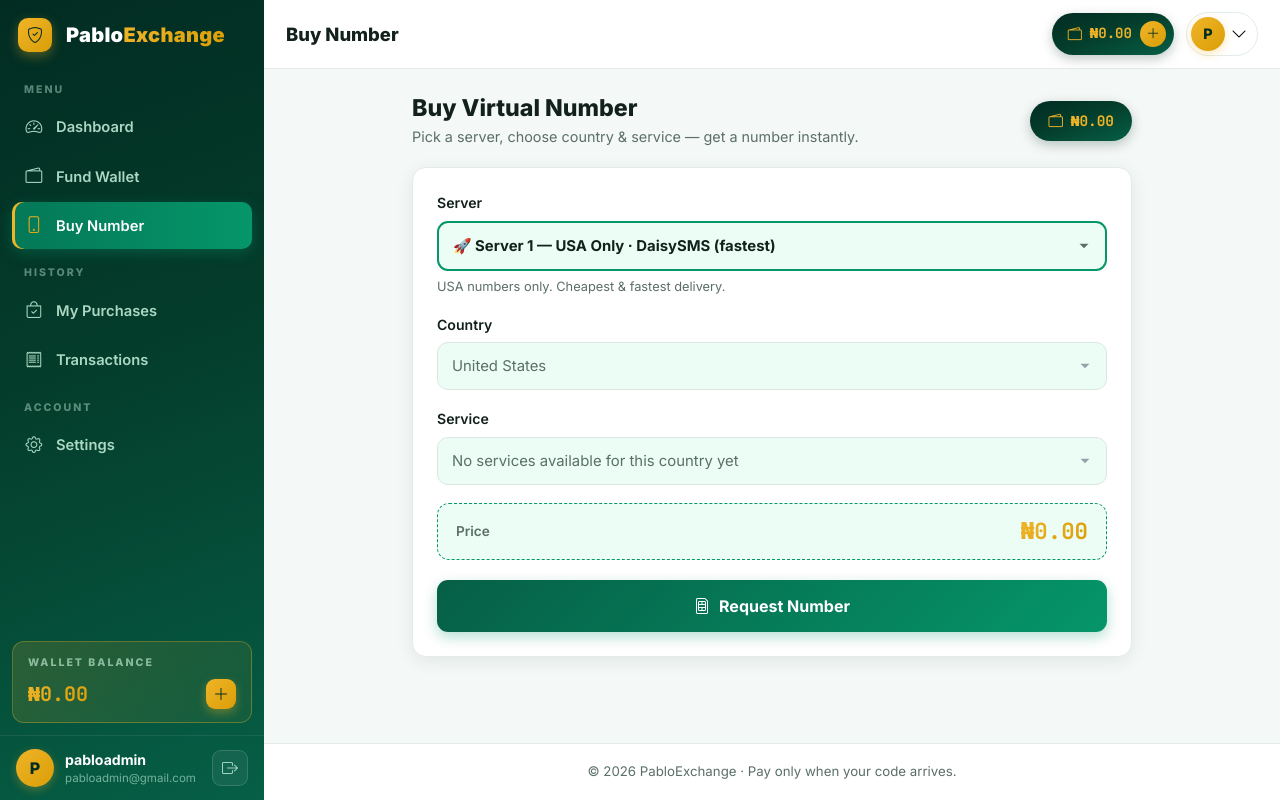
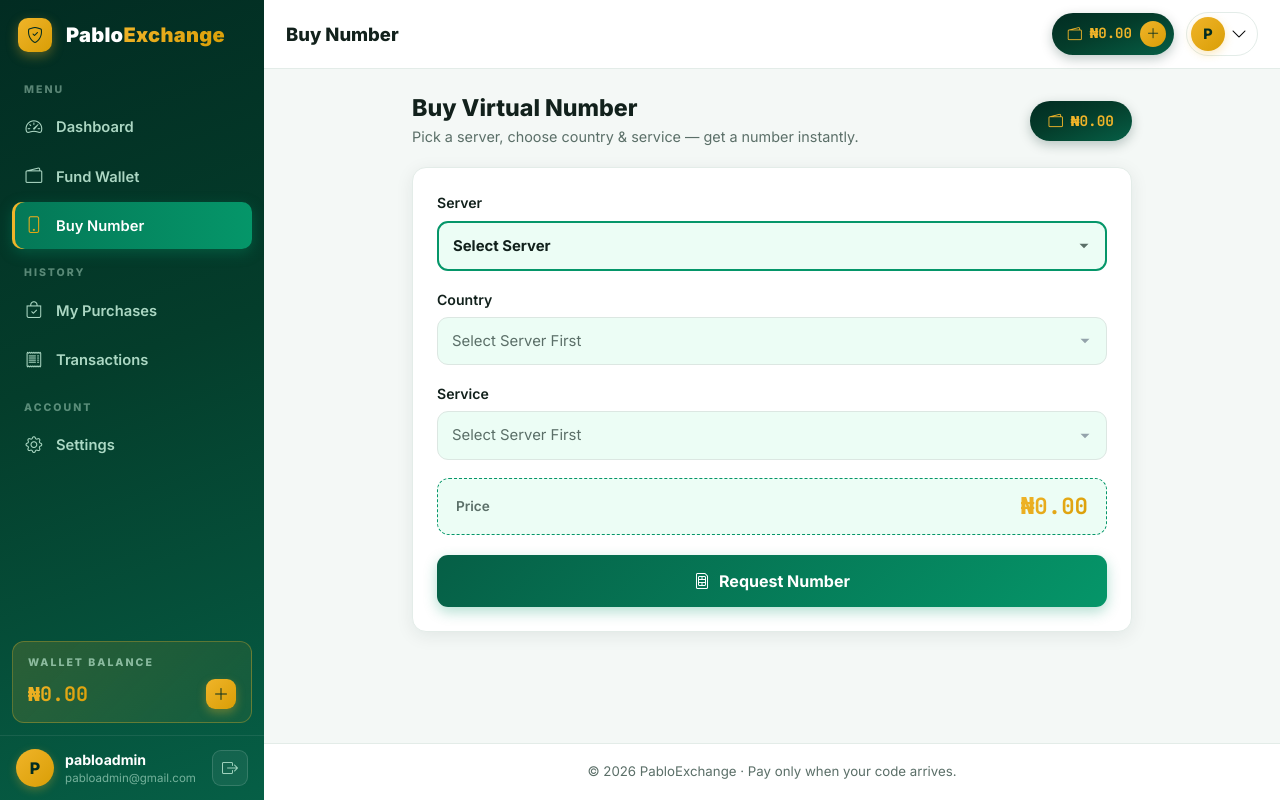
Before and after one commit to Elijah-jah/pabloexchange, a Django app: page /buynumber/ in a window 1280 px wide. Run offline with Django 5.2, Linux system fonts and the light colour scheme; a user stored in the database is signed in; data comes from the database, SQL or seed files in the repository; data that the repository does not hold is empty.

Commit message:
start with empty server select, disable country/service until chosen

```diff
--- a/static/js/buynumber.js
+++ b/static/js/buynumber.js
@@ -1,4 +1,4 @@
-/* PabloExchange — Buy Number: server → country → services → price, timers, copy, cancel */
+/* PabloExchange — Buy Number: server → country → services → price */
 
 document.addEventListener('DOMContentLoaded', function () {
 
@@ -31,7 +31,18 @@ document.addEventListener('DOMContentLoaded', function () {
     // ---------- Server changed → set up country, then load services ----------
     serverSelect.addEventListener('change', function () {
         var server = this.value;
-        serverHint.textContent = SERVER_HINTS[server] || '';
+        serverHint.textContent = server ? (SERVER_HINTS[server] || '') : '';
+
+        if (!server) {
+            // No server picked: lock everything again
+            countrySelect.value = '';
+            countrySelect.disabled = true;
+            resetServices('Select Server First');
+            return;
+        }
+
+        countrySelect.disabled = false;
+        countrySelect.value = '';
 
         if (server === 'daisysms') {
             // Server 1 = USA only: lock country to US
@@ -39,13 +50,7 @@ document.addEventListener('DOMContentLoaded', function () {
             countrySelect.disabled = true;
             loadServices('US', server);
         } else {
-            // Server 2: free country choice
-            countrySelect.disabled = false;
-            if (countrySelect.value) {
-                loadServices(countrySelect.value, server);
-            } else {
-                resetServices('Select Country');
-            }
+            resetServices('Select Country');
         }
     });
 
@@ -64,7 +69,6 @@ document.addEventListener('DOMContentLoaded', function () {
         fetch('/pricing/for-country/' + encodeURIComponent(code) + '/?server=' + encodeURIComponent(server))
             .then(function (r) { return r.json(); })
             .then(function (data) {
-                // Only show AVAILABLE services — unavailable ones are hidden entirely
                 var available = (data.services || []).filter(function (s) { return s.available; });
 
                 if (!available.length) {
@@ -85,16 +89,14 @@ document.addEventListener('DOMContentLoaded', function () {
             });
     }
 
-    // ---------- Service selected → show price ----------
     serviceSelect.addEventListener('change', function () {
         var opt = this.options[this.selectedIndex];
         priceDisplay.textContent = naira(opt ? opt.dataset.price : 0);
     });
 
-    // ---------- Submit → show overlay ----------
     requestForm.addEventListener('submit', function (e) {
         var opt = serviceSelect.options[serviceSelect.selectedIndex];
-        if (!opt || !opt.value) {
+        if (!serverSelect.value || !countrySelect.value || !opt || !opt.value) {
             e.preventDefault();
             return;
         }
@@ -102,7 +104,6 @@ document.addEventListener('DOMContentLoaded', function () {
         requestBtn.disabled = true;
     });
 
-    // ---------- Copy buttons ----------
     document.querySelectorAll('.bn-copy-btn').forEach(function (btn) {
         btn.addEventListener('click', function () {
             var value = (btn.dataset.copy || '').trim();
@@ -125,7 +126,6 @@ document.addEventListener('DOMContentLoaded', function () {
         ta.remove(); done();
     }
 
-    // ---------- Countdown timers ----------
     document.querySelectorAll('.bn-timer').forEach(function (el) {
         var expires = new Date(el.dataset.expires).getTime();
         if (isNaN(expires)) return;
@@ -140,7 +140,6 @@ document.addEventListener('DOMContentLoaded', function () {
         var iv = setInterval(tick, 1000);
     });
 
-    // ---------- Cancel ----------
     document.querySelectorAll('.bn-cancel-form').forEach(function (form) {
         form.addEventListener('submit', function (e) {
             if (!confirm('Cancel this order? You will not be charged.')) {
@@ -152,12 +151,8 @@ document.addEventListener('DOMContentLoaded', function () {
         });
     });
 
-    // ---------- Auto-refresh while waiting for SMS ----------
     if (document.querySelector('.bn-waiting')) {
         setTimeout(function () { location.reload(); }, 8000);
     }
 
-    // ---------- Init: apply default server rules on page load ----------
-    serverSelect.dispatchEvent(new Event('change'));
-
 });
--- a/templates/marketplace/buynumber.html
+++ b/templates/marketplace/buynumber.html
@@ -5,14 +5,13 @@
 {% block page_title %}Buy Number{% endblock %}
 
 {% block extra_css %}
-<link rel="stylesheet" href="{% static 'css/buynumber.css' %}?v=5">
+<link rel="stylesheet" href="{% static 'css/buynumber.css' %}?v=6">
 {% endblock %}
 
 {% block content %}
 
 <div class="bn-container" data-cancel-url="{% url 'smsmarket:cancel_order' %}" data-csrf="{{ csrf_token }}">
 
-    <!-- ===== Header ===== -->
     <div class="bn-head">
         <div class="bn-head-text">
             <h2>Buy Virtual Number</h2>
@@ -24,42 +23,41 @@
         </div>
     </div>
 
-    <!-- ===== Request form ===== -->
     <form method="post" action="{% url 'smsmarket:buy' %}" id="requestNumberForm">
         {% csrf_token %}
 
         <div class="bn-card">
 
-            <!-- SERVER (picked FIRST) -->
+            <!-- SERVER — starts EMPTY, nothing pre-selected -->
             <div class="bn-group">
                 <label for="serverSelect">Server</label>
                 <select class="bn-select bn-server-select" id="serverSelect" name="server" required>
+                    <option value="" selected>Select Server</option>
                     <option value="daisysms">🚀 Server 1 — USA Only · DaisySMS (fastest)</option>
                     <option value="instantnums">🌍 Server 2 — All Countries · InstantNums</option>
                 </select>
-                <p class="bn-server-hint" id="serverHint">USA numbers only. Cheapest &amp; fastest delivery.</p>
+                <p class="bn-server-hint" id="serverHint"></p>
             </div>
 
-            <!-- COUNTRY -->
+            <!-- COUNTRY — disabled until a server is picked -->
             <div class="bn-group">
                 <label for="countrySelect">Country</label>
-                <select class="bn-select" id="countrySelect" name="country" required>
-                    <option value="">Select Country</option>
+                <select class="bn-select" id="countrySelect" name="country" required disabled>
+                    <option value="">Select Server First</option>
                     {% for c in countries %}
                     <option value="{{ c.code }}">{{ c.name }}</option>
                     {% endfor %}
                 </select>
             </div>
 
-            <!-- SERVICE (populated by JS with available services only) -->
+            <!-- SERVICE — disabled until a country is picked -->
             <div class="bn-group">
                 <label for="serviceSelect">Service</label>
                 <select class="bn-select" id="serviceSelect" name="service" required disabled>
-                    <option value="">Select Country First</option>
+                    <option value="">Select Server First</option>
                 </select>
             </div>
 
-            <!-- PRICE -->
             <div class="bn-price-box">
                 <span class="bn-price-label">Price</span>
                 <h2 class="mono" id="priceDisplay">₦0.00</h2>
@@ -72,18 +70,14 @@
         </div>
     </form>
 
-    <!-- ===== Active numbers ===== -->
     {% if active_orders %}
     <div class="bn-sessions-wrap">
-
         <h3 class="bn-sessions-title">
             <span class="bn-live-dot"></span> Active Numbers
         </h3>
-
         {% for order in active_orders %}
         {% with otp=order.messages.last %}
         <div class="bn-session" data-order-id="{{ order.pk }}">
-
             <div class="bn-session-header">
                 <span class="bn-country">{{ order.country.code|default:"🌐" }}</span>
                 <span class="bn-service">{{ order.service.name }}</span>
@@ -94,8 +88,6 @@
                 {% endif %}
                 <strong class="bn-timer mono" data-expires="{{ order.expires_at|date:'c' }}">--:--</strong>
             </div>
-
-            <!-- NUMBER -->
             <div class="bn-session-item">
                 <span>Number</span>
                 <div class="bn-copy-box">
@@ -105,8 +97,6 @@
                     </button>
                 </div>
             </div>
-
-            <!-- OTP -->
             <div class="bn-session-item">
                 <span>OTP</span>
                 <div class="bn-copy-box">
@@ -120,8 +110,6 @@
                     </button>
                 </div>
             </div>
-
-            <!-- STATUS -->
             <div class="bn-status">
                 {% if otp %}
                     <i class="bi bi-check-circle-fill"></i> SMS Received
@@ -129,24 +117,19 @@
                     <span class="bn-waiting"><i class="bi bi-arrow-repeat bn-spin"></i> Waiting for SMS…</span>
                 {% endif %}
             </div>
-
-            <!-- CANCEL -->
             <form method="post" action="{% url 'smsmarket:cancel_order' %}" class="bn-cancel-form">
                 {% csrf_token %}
                 <input type="hidden" name="order_id" value="{{ order.pk }}">
                 <button type="submit" class="bn-cancel-btn">Cancel Order</button>
             </form>
-
         </div>
         {% endwith %}
         {% endfor %}
-
     </div>
     {% endif %}
 
 </div>
 
-<!-- ===== Processing overlay ===== -->
 <div class="bn-overlay" id="bnOverlay" hidden>
     <div class="bn-overlay-box">
         <div class="bn-overlay-spinner"></div>
@@ -158,5 +141,5 @@
 {% endblock %}
 
 {% block extra_js %}
-<script src="{% static 'js/buynumber.js' %}?v=5"></script>
+<script src="{% static 'js/buynumber.js' %}?v=6"></script>
 {% endblock %}
```
